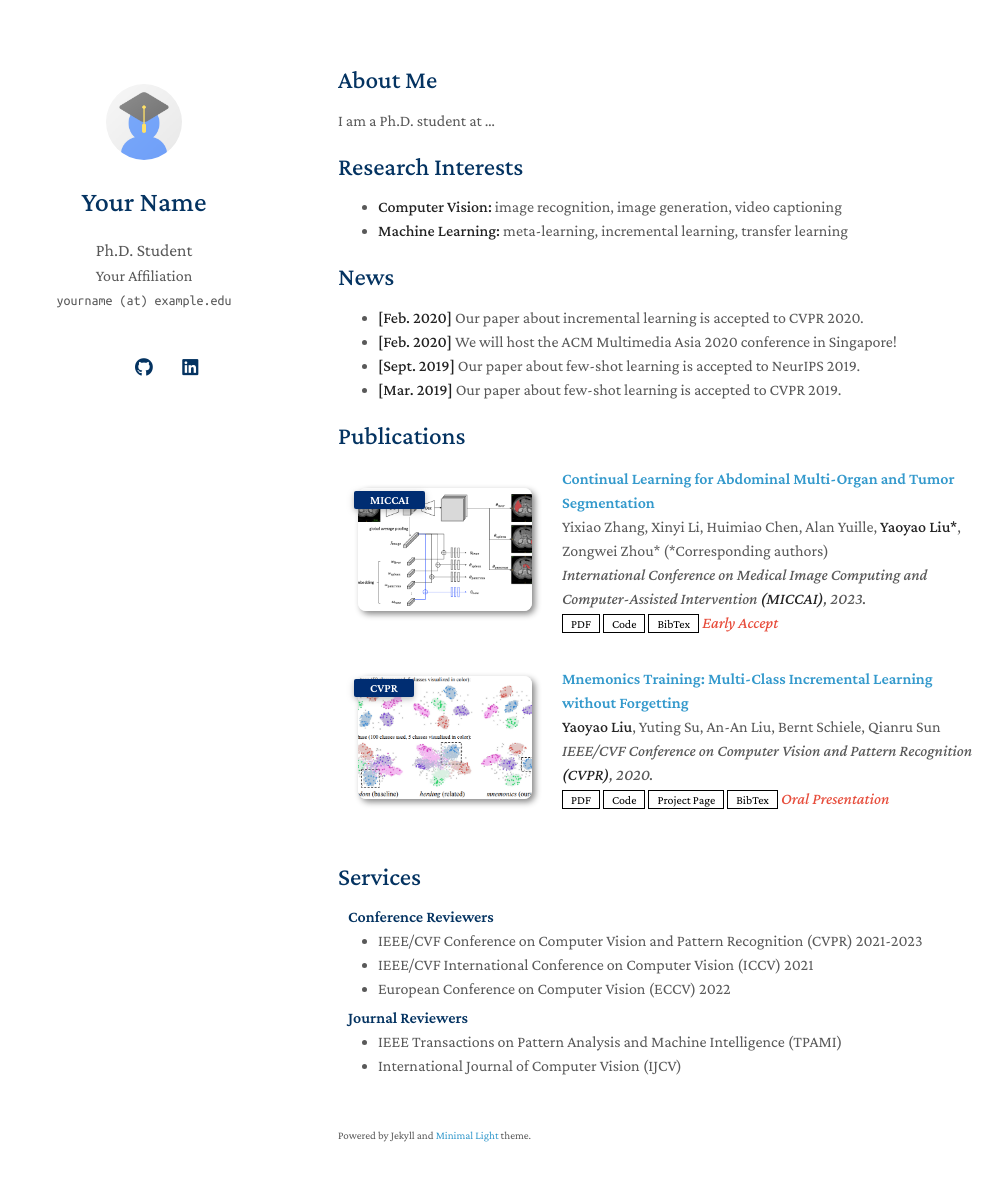
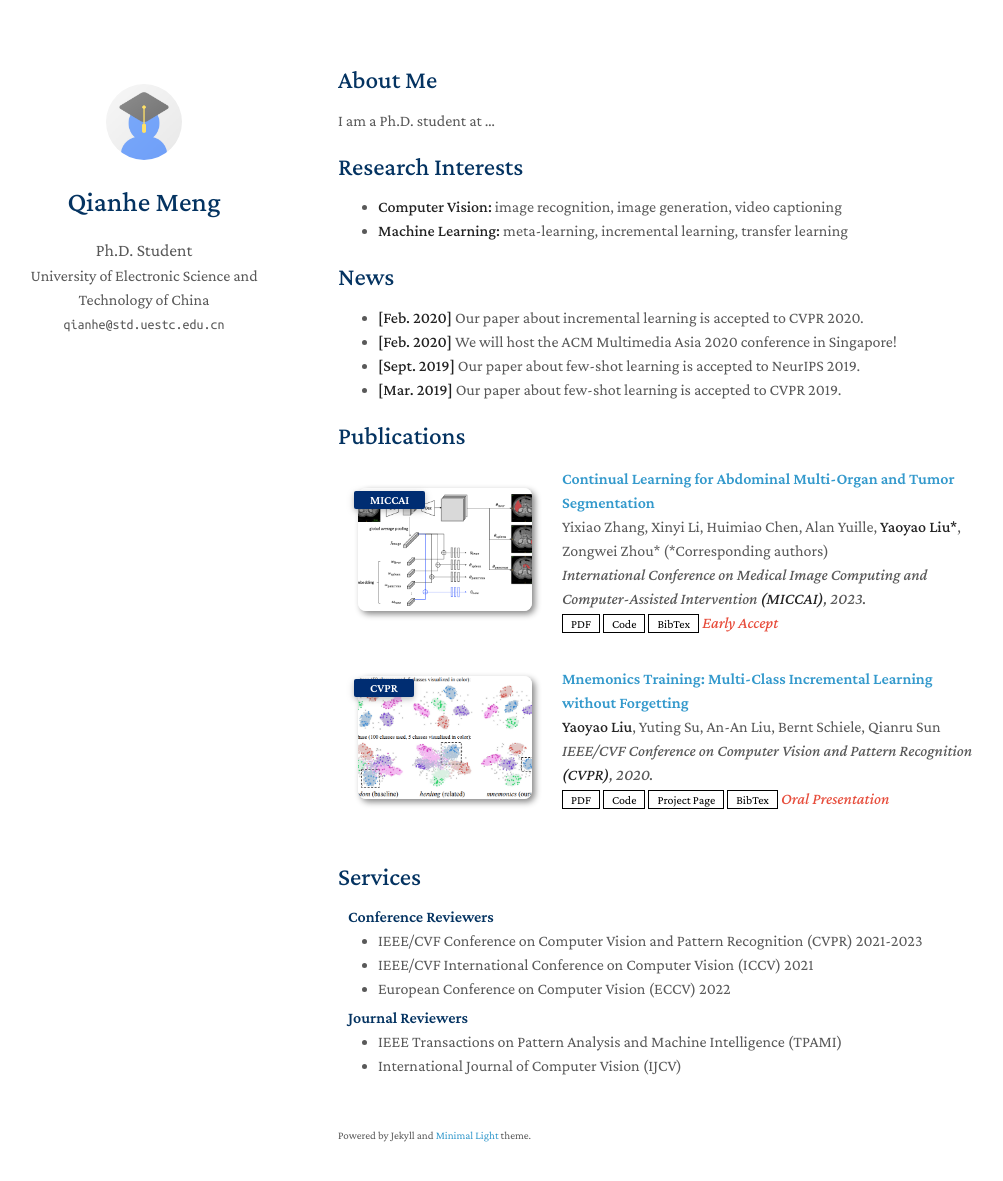
Before and after one commit to mqhyes/qianhe.github.io, a Jekyll site: the page built from index.md, in a window 1280 px wide and 1216 px high. Shown: the top 1181 px of the window, without its empty margins (132-1135 px from the left). Built offline with Jekyll 4.4.1, drawn with Linux system fonts in a browser that asks for light colours; a style sheet for code colours, icons or effects is not loaded; our own code applies the rules of GitHub Pages for plain Markdown files.

Commit message:
Update _config.yml

```diff
--- a/_config.yml
+++ b/_config.yml
@@ -1,8 +1,8 @@
 # Basic Information
-title: Your Name
+title: Qianhe Meng
 position: Ph.D. Student
-affiliation: Your Affiliation
-email: yourname (at) example.edu
+affiliation: University of Electronic Science and Technology of China
+email: qianhe@std.uestc.edu.cn
 
 # Search Engine Optimization (SEO)
 # The following information is used to improve the website traffic from search engines, e.g., Google.
@@ -12,11 +12,11 @@ canonical: https://minimal-light-theme.yliu.me/
 
 # Links
 # If you don't need one of them, you may delete the corresponding line.
-google_scholar: https://scholar.google.com/
-cv_link: assets/files/curriculum_vitae.pdf
-github_link: https://github.com/
-linkedin: https://www.linkedin.com/
-twitter: https://twitter.com/
+google_scholar: https://scholar.google.com/citations?user=EYGqplQAAAAJ&hl=en&oi=ao
+# cv_link: assets/files/curriculum_vitae.pdf
+#github_link: https://github.com/
+#linkedin: https://www.linkedin.com/
+#twitter: https://twitter.com/
 
 # Images (e.g., your profile picture and your website's favicon)
 # "favicon" and "favicon_dark" are used for the light and dark modes, respectively.
```
